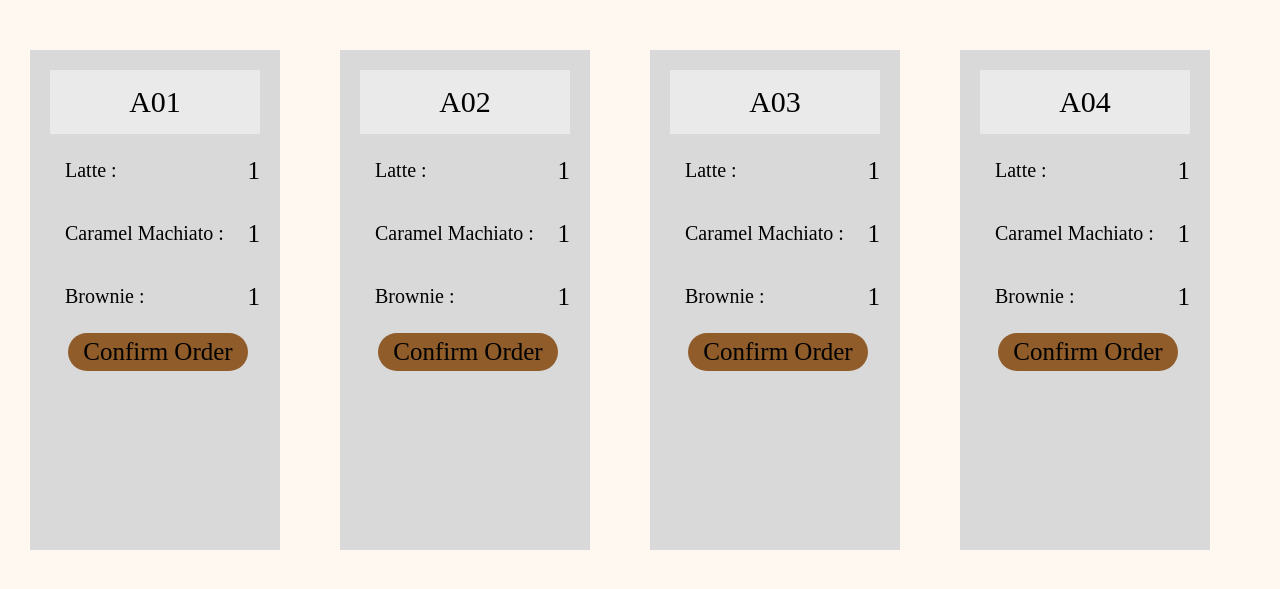
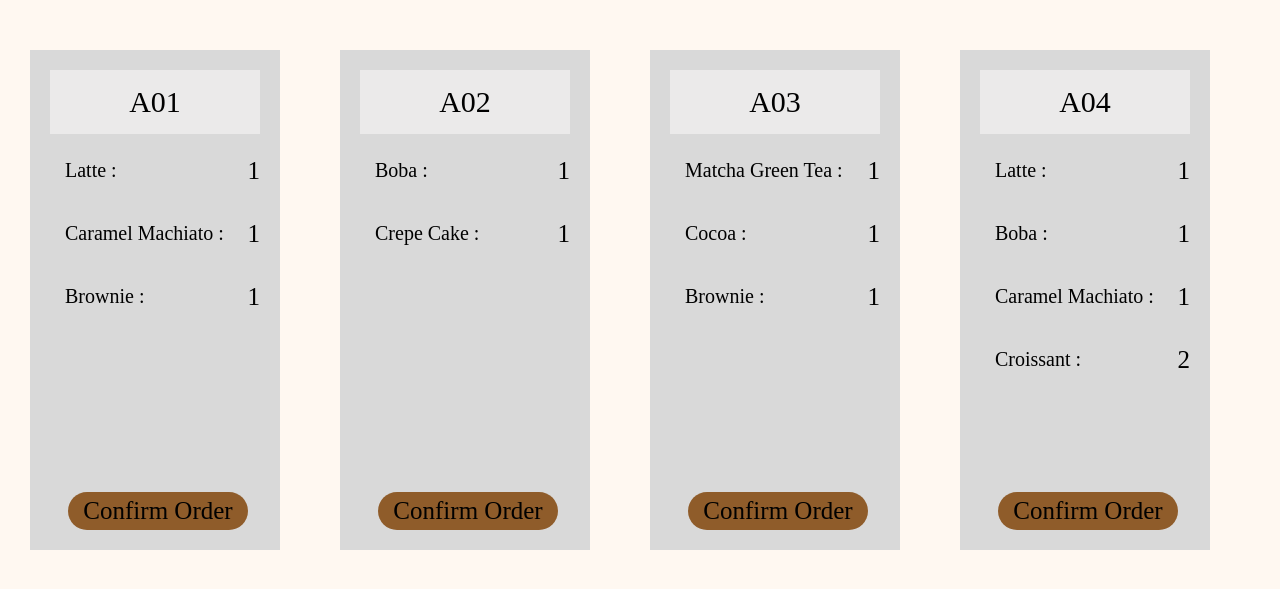
Before and after one commit to maefahluang-uni/99-project-cafemanagementsystemg5, a Spring app: page /Barista in a window 1280 px wide. Shown: the part 100-689 px from the top of the page. Run offline with Thymeleaf, Linux system fonts and the light colour scheme; the template is opened without the code that fills it, so the values that code supplies are empty; some libraries are stand-ins or nearby versions.

Commit message:
BARISTA ORDERS

```diff
--- a/src/main/resources/static/css/barista-order.css
+++ b/src/main/resources/static/css/barista-order.css
@@ -88,7 +88,7 @@
     margin-left: 18px;
     cursor: pointer;
     justify-content: center;
-    position: sticky;
+    position: absolute;
     display: flex;
     bottom: 10px;
     border: none;
--- a/src/main/resources/static/js/barista-order.js
+++ b/src/main/resources/static/js/barista-order.js
@@ -1,5 +1,6 @@
 function confirmOrders (){
     document.getElementById('confirm-btn').addEventListener('click' , removeItem);
+
 }
 confirmOrders();
 
--- a/src/main/resources/templates/Barista.html
+++ b/src/main/resources/templates/Barista.html
@@ -46,15 +46,11 @@
         <div id="drink-receipt">
             <div id="queue-num">A02</div>
             <div id="drink-list">
-                <p id="name">Latte : </p>
+                <p id="name">Boba : </p>
                 <p id="quantity"> 1 </p>
             </div>
             <div id="drink-list">
-                <p id="name">Caramel Machiato : </p>
-                <p id="quantity"> 1 </p>
-            </div>
-            <div id="drink-list">
-                <p id="name">Brownie : </p>
+                <p id="name">Crepe Cake : </p>
                 <p id="quantity"> 1 </p>
             </div>
             <div id="btn">
@@ -64,11 +60,11 @@
         <div id="drink-receipt">
             <div id="queue-num">A03</div>
             <div id="drink-list">
-                <p id="name">Latte : </p>
+                <p id="name">Matcha Green Tea : </p>
                 <p id="quantity"> 1 </p>
             </div>
             <div id="drink-list">
-                <p id="name">Caramel Machiato : </p>
+                <p id="name">Cocoa : </p>
                 <p id="quantity"> 1 </p>
             </div>
             <div id="drink-list">
@@ -86,12 +82,16 @@
                 <p id="quantity"> 1 </p>
             </div>
             <div id="drink-list">
+                <p id="name">Boba : </p>
+                <p id="quantity"> 1 </p>
+            </div>
+            <div id="drink-list">
                 <p id="name">Caramel Machiato : </p>
                 <p id="quantity"> 1 </p>
             </div>
             <div id="drink-list">
-                <p id="name">Brownie : </p>
-                <p id="quantity"> 1 </p>
+                <p id="name">Croissant : </p>
+                <p id="quantity"> 2 </p>
             </div>
             <div id="btn">
                 <button id="confirm-btn" onclick="removeItem">Confirm Order</button>
```
